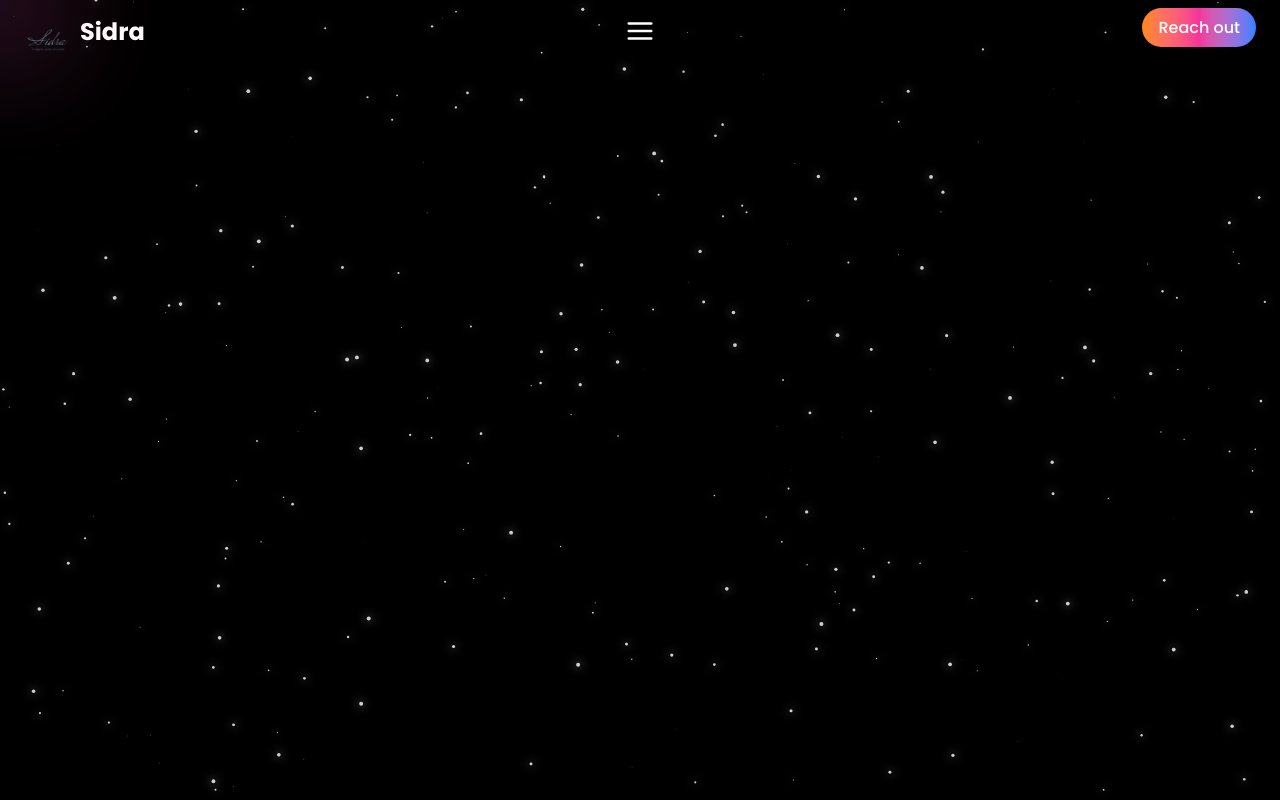
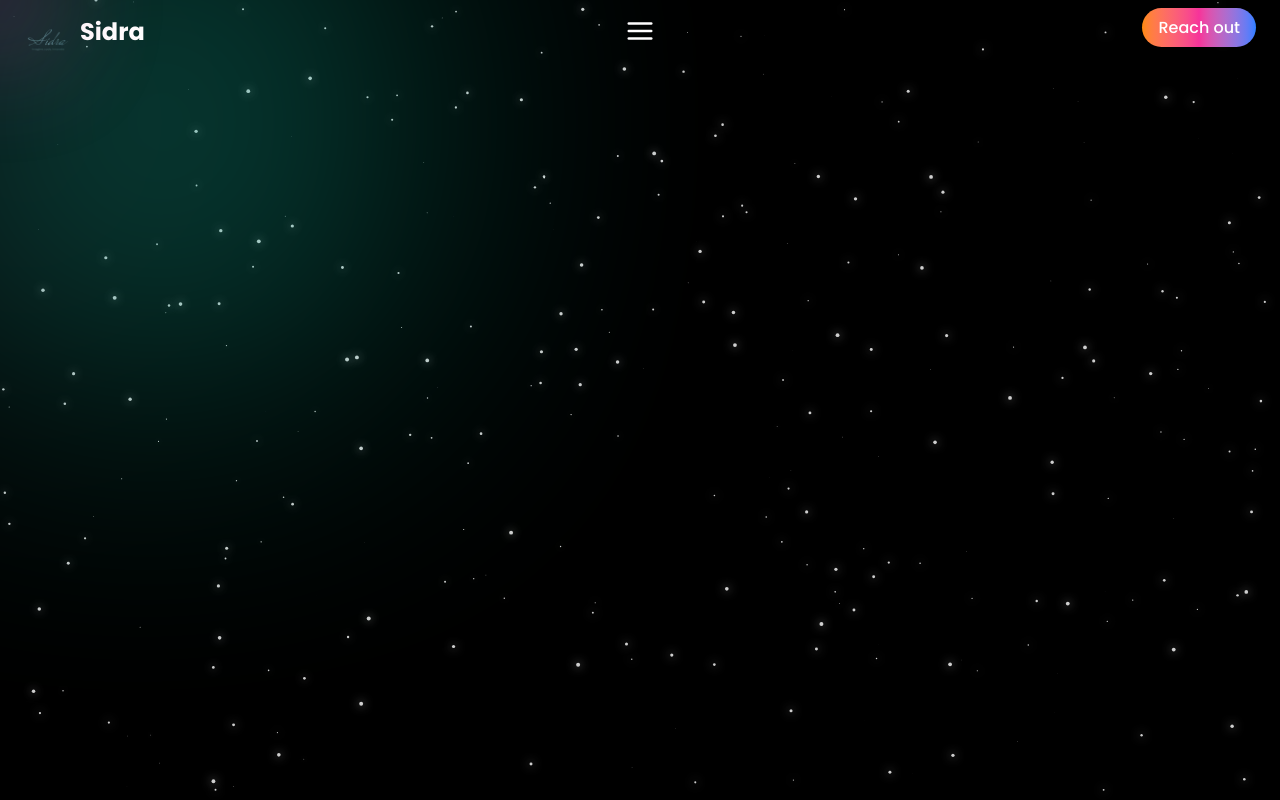
Before and after one commit to sidrahere96/Portfolio, a React (Vite) app in the folder my-portfolio/: page / in a window 1280 px wide. Shown: the top 800 px of the page. Built offline with nearby package versions, Linux system fonts and the light colour scheme.

Commit message:
left gradient done

```diff
--- a/my-portfolio/src/section/Home.jsx
+++ b/my-portfolio/src/section/Home.jsx
@@ -3,12 +3,12 @@ import ParticlesBackground from '../components/ParticlesBackground';
 
 export default function Home() {
   return (
-    <section id="home" className="w-full h-screen relative bg-black overflow-hidden flex items-center justify-center">
+    <section id="home" className="w-full h-screen relative bg-black overflow-hidden ">
     <ParticlesBackground />
-    <div classname="absolute inset-0">
+    <div className="absolute inset-0">
       <div
-      classname="absolute -top-32 -left-32
-      w-[70vw] sm:w-[50vw] md:w-[40vw]
+      className="absolute -top-32 -left-32
+      w-[70vw] sm:w-[z-500vw] md:w-[40vw]
       h-[70vw] sm:h-[50vw] md:h-[40vw]
       max-w-[500px] max-h-[500px]
       rounded-full
```
